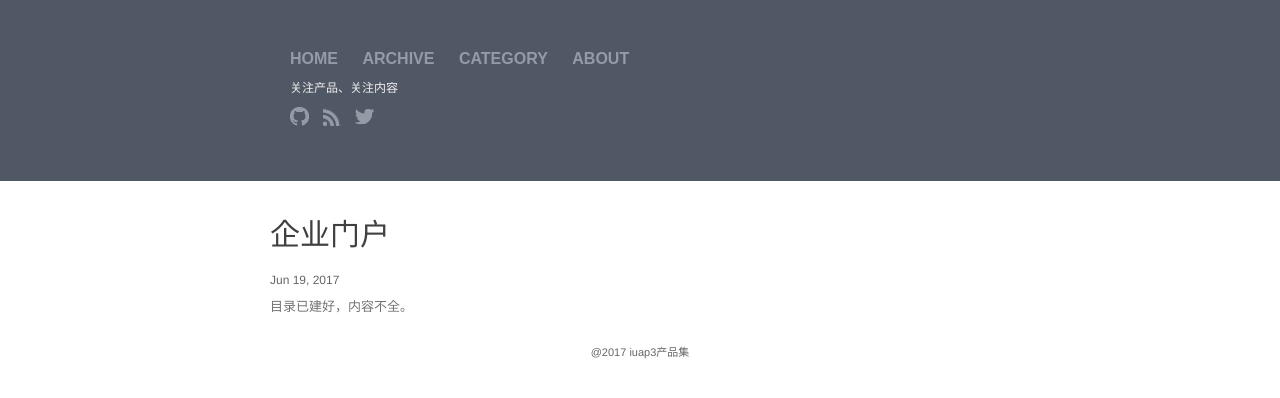
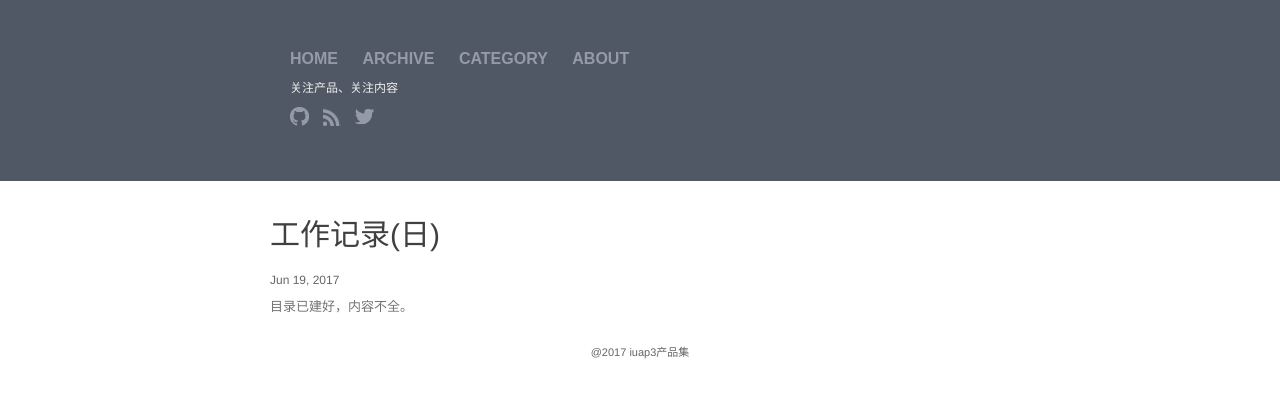
Before and after one commit to walllFlower/blog, a Jekyll site: the page built from _posts/2017-06-20-day_report_cxz.md, in a window 1280 px wide. Shown: the top 398 px of the page. Built offline with Jekyll 4.4.1, drawn with Linux system fonts in a browser that asks for light colours; comment, search, counter and statistics services are not loaded.

Commit message:
Update 2017-06-20-day_report_cxz.md

```diff
--- a/_posts/2017-06-20-day_report_cxz.md
+++ b/_posts/2017-06-20-day_report_cxz.md
@@ -1,8 +1,8 @@
 ---
 layout: post
-title:  "企业门户"
+title:  "工作记录(日)"
 date:   2017-06-19 14:57:32
-categories: 工作记录(日)
+categories: 日报
 ---
 
 目录已建好，内容不全。
```
